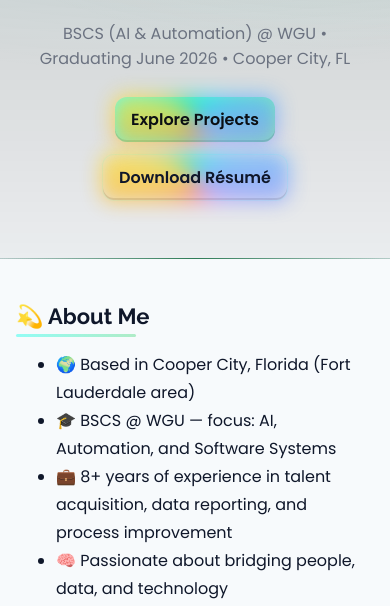
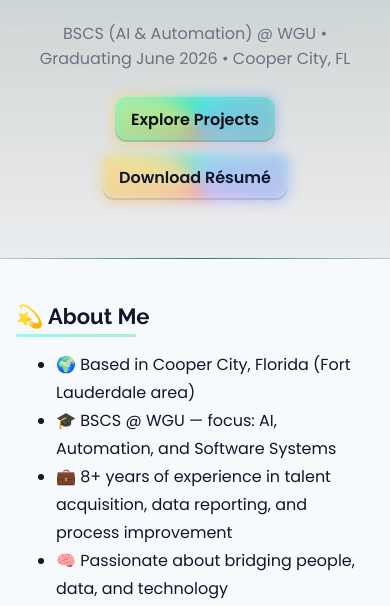
Before and after one commit to DataWithDrea/DataWithDrea.github.io, a plain HTML site: page index.html in a window 390 px wide. Shown: the part 234-840 px from the top of the page. Drawn offline with Linux system fonts and the light colour scheme.

Commit message:
Update style.css

```diff
--- a/style.css
+++ b/style.css
@@ -279,3 +279,6 @@ body::after{
 /* Hide accidental duplicate contact button row */
 #contact .cta-row + .cta-row { display: none !important; }
 .nav a.active{ color:var(--text); text-shadow:0 0 10px rgba(102,252,241,.5) }
+@media (max-width:560px){
+  .btn::before{ filter:blur(6px); opacity:.45 }
+}
```
